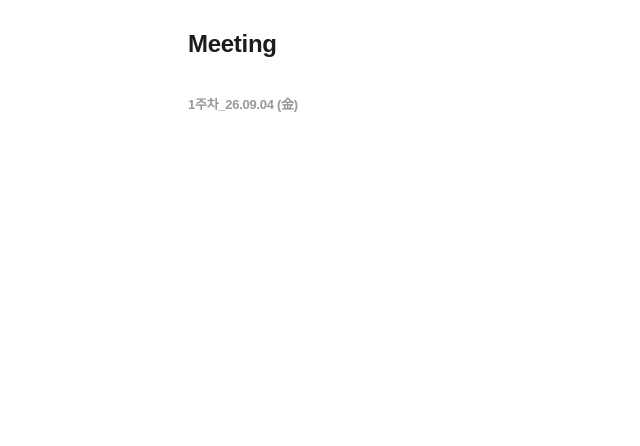
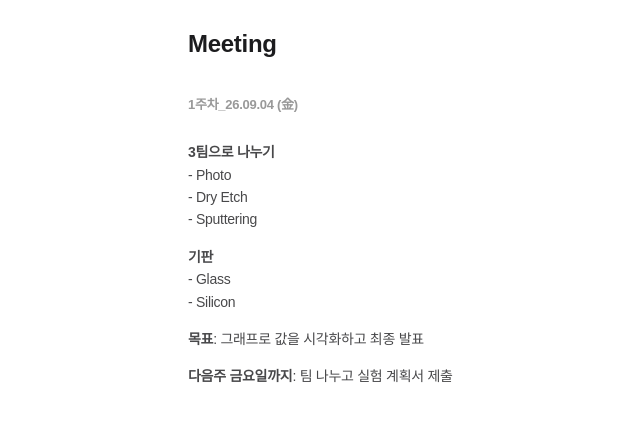
Before and after one commit to this-user-is/abunny, a plain HTML site: page semicon/day/260904.html in a window 1280 px wide. Shown: the whole page, without its empty margins (177-817 px from the left). Drawn offline with Linux system fonts and the light colour scheme; a web font is replaced by a local one.

Commit message:
260904.html 업데이트

```diff
--- a/semicon/day/260904.html
+++ b/semicon/day/260904.html
@@ -60,6 +60,10 @@
 <div id="content-wrapper" class="tistory-post-wrapper">
 <div data-type="title" style="width: 100%; margin: 0px 0 0; padding: 10px 0; box-sizing: border-box; font-size: 18pt; font-weight: bold; text-align: left; color: #1c1c1e; word-break: inherit;">Meeting</div>
 <div data-type="dday" style="width: 100%; margin: 20px 0; text-align: left; padding: 0; box-sizing: border-box;"><span style="font-size: 13px; color: #999999; font-weight: 600;"> 1주차_26.09.04 (金)</span></div>
+<div data-type="narration" style="width: 100%; margin: 16px 0 0; padding: 5px 0; box-sizing: border-box; color: #48484A; font-style: normal; word-break: inherit; text-align: left; line-height: inherit;"><strong>3팀으로 나누기</strong><br>- Photo<br>- Dry Etch<br>- Sputtering</div>
+<div data-type="narration" style="width: 100%; margin: 5px 0 0; padding: 5px 0; box-sizing: border-box; color: #48484A; font-style: normal; word-break: inherit; text-align: left; line-height: inherit;"><strong>기판</strong><br>- Glass<br>- Silicon</div>
+<div data-type="narration" style="width: 100%; margin: 5px 0 0; padding: 5px 0; box-sizing: border-box; color: #48484A; font-style: normal; word-break: inherit; text-align: left; line-height: inherit;"><strong>목표</strong>: 그래프로 값을 시각화하고 최종 발표</div>
+<div data-type="narration" style="width: 100%; margin: 5px 0 0; padding: 5px 0; box-sizing: border-box; color: #48484A; font-style: normal; word-break: inherit; text-align: left; line-height: inherit;"><strong>다음주 금요일까지</strong>: 팀 나누고 실험 계획서 제출</div>
 
 </div>
 </body>
```
